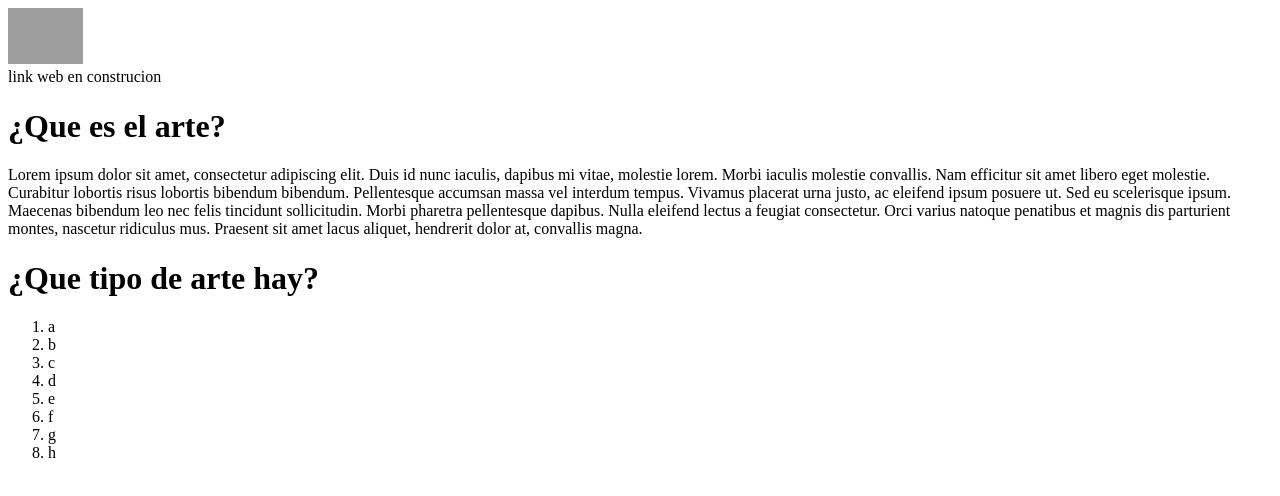
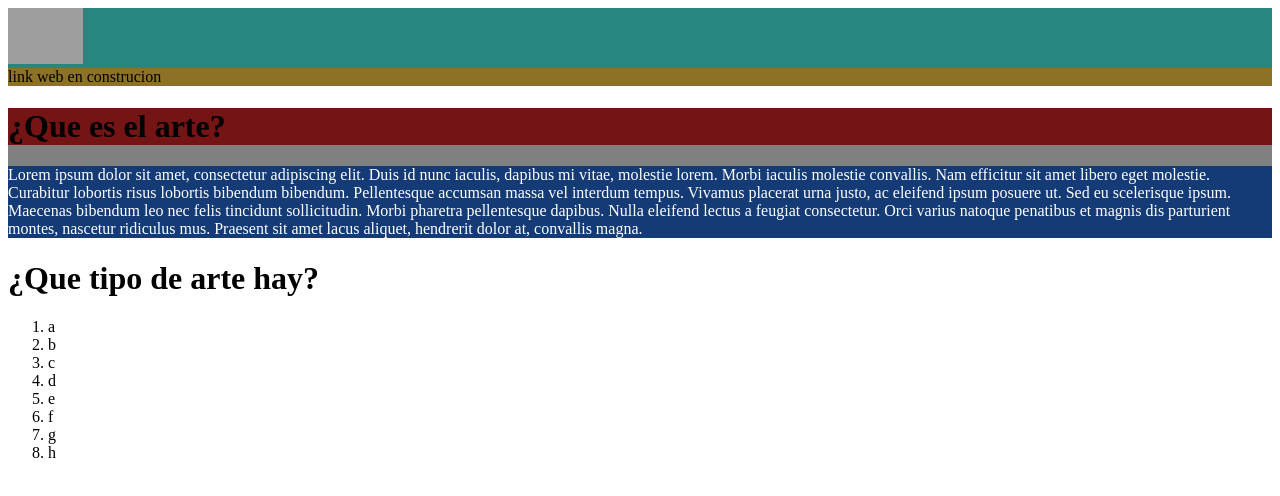
Before and after one commit to JosueQu/JosueQu.github.io, a plain HTML site: page index.html in a window 1280 px wide. Drawn offline with Linux system fonts and the light colour scheme; grey boxes are pictures that could not be loaded.

Commit message:
Update index.html

```diff
--- a/index.html
+++ b/index.html
@@ -2,7 +2,7 @@
 <head>
   <title> Que es el arte </title>
   <meta charset="utf-8">
-  <link rel="stylesheet" type="txt/css" href="index.css">
+  <link rel="stylesheet" type="text/css" href="index.css">
 </head>
 <body>
   <div id="header1">
```
